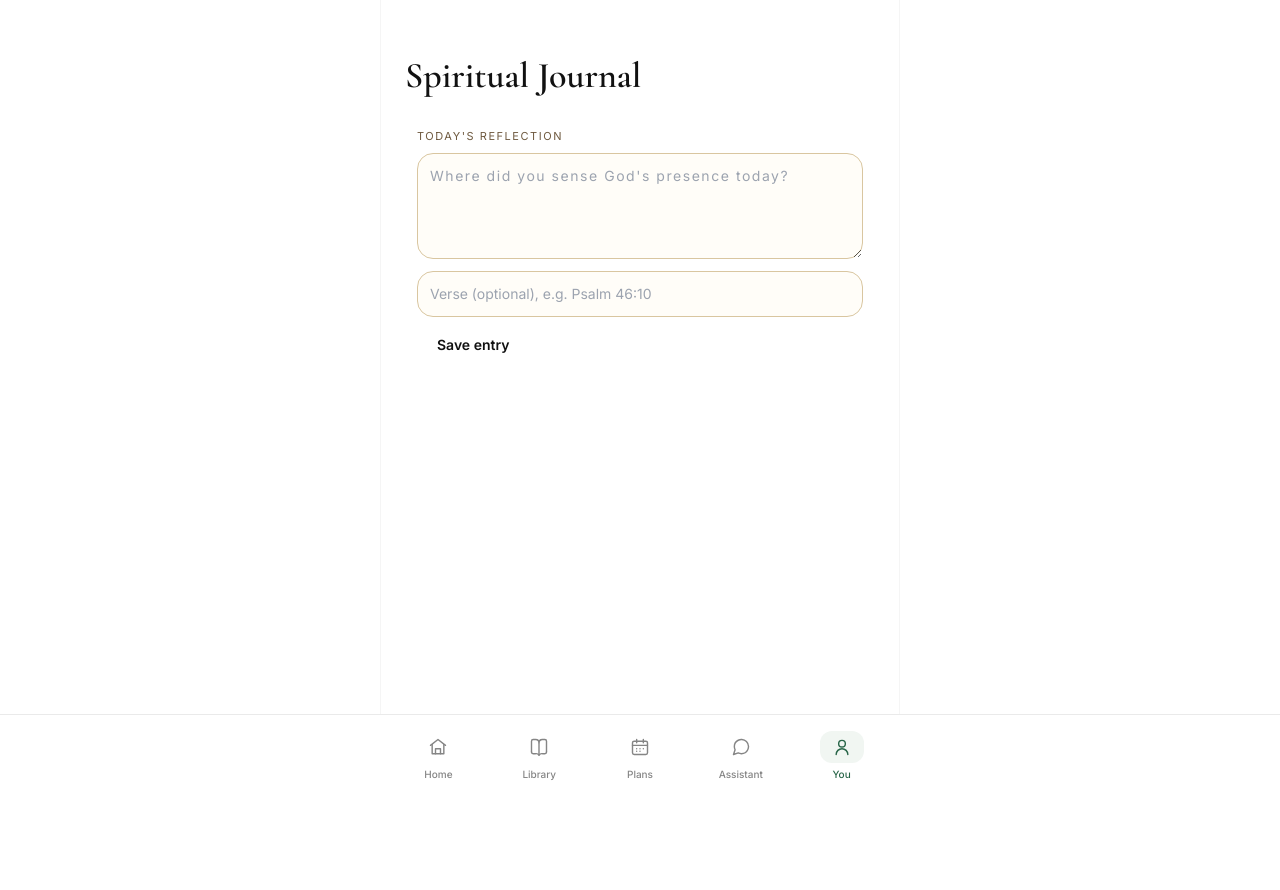
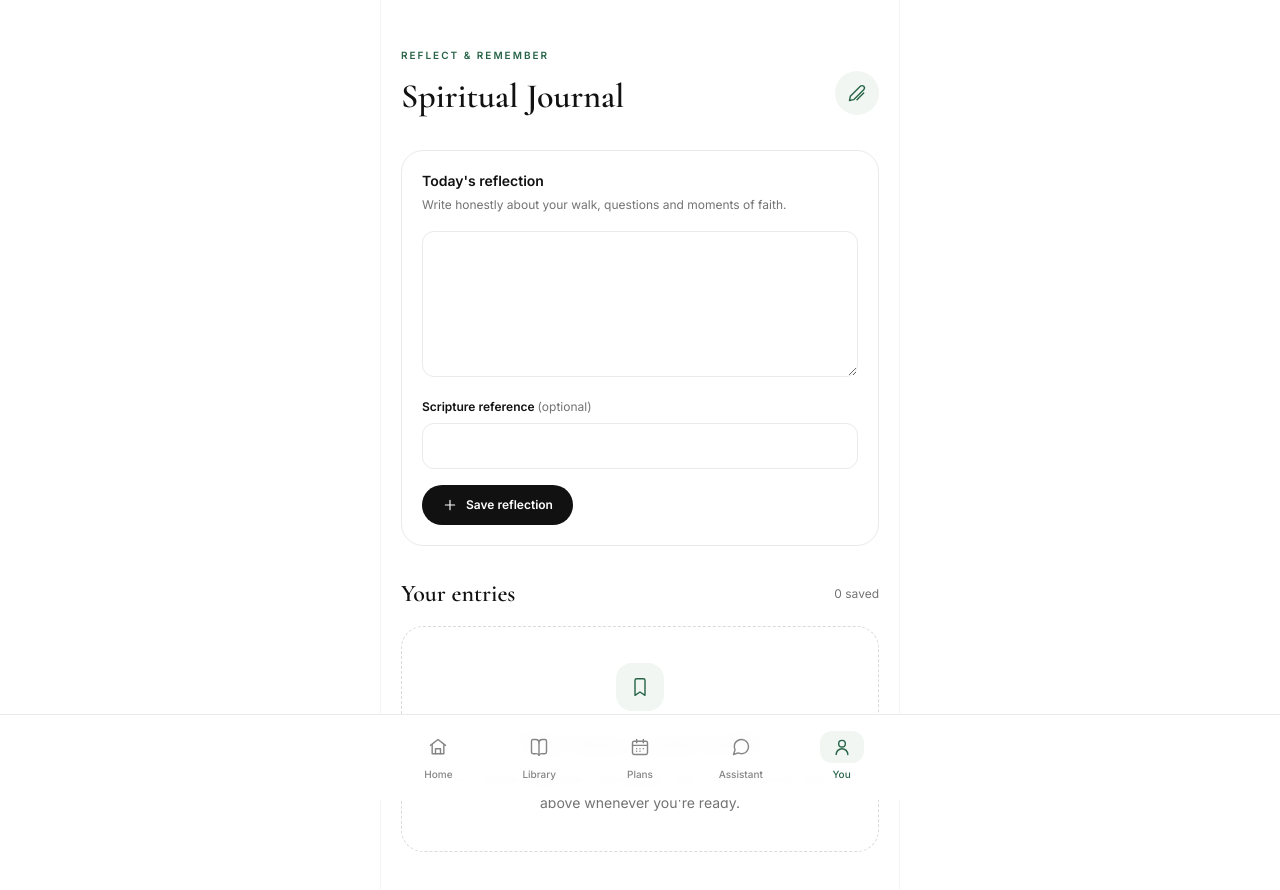
Before and after one commit to daltonfds/Biblesyn, a Next.js app: page /journal in a window 1280 px wide. Shown: the top 890 px of the page. Before the commit the page ends 800 px from the top, so only its background shows below. Built offline with nearby package versions, Linux system fonts and the light colour scheme; no server answers; the database is empty.

Commit message:
design: align screens with Biblesyn artifact

```diff
--- a/src/app/journal/page.tsx
+++ b/src/app/journal/page.tsx
@@ -1,15 +1,19 @@
 import {supabaseServer} from '@/lib/supabase/server';
-import {addEntry, deleteEntry} from './actions';
-export default async function Journal() {
-  const {data} = await supabaseServer().from('journal_entries').select('*').order('created_at', {ascending: false});
-  const f = 'w-full rounded-2xl border border-[#D9C6A0] bg-[#FFFDF8] p-3 text-sm';
-  return (<div className="px-5 pt-14"><h1 className="px-1 font-serif text-4xl font-semibold">Spiritual Journal</h1>
-    <form action={addEntry} className="mt-4 space-y-2 rounded-2xl bg-parchment p-4">
-      <label className="block text-[11px] tracking-[.14em] text-[#6F5A40]">TODAY&apos;S REFLECTION<textarea name="body" required rows={4} placeholder="Where did you sense God's presence today?" className={`${f} mt-2`} /></label>
-      <input name="verse_ref" placeholder="Verse (optional), e.g. Psalm 46:10" aria-label="Verse" className={f} />
-      <button className="h-10 rounded-full bg-gold px-5 text-sm font-semibold text-umber">Save entry</button></form>
-    <div className="mt-4 space-y-2">{data?.map((e: any) => <div key={e.id} className="rounded-2xl border border-[#E3D5B8] bg-[#FFFDF8] p-4">
-      <div className="flex justify-between text-xs text-[#6F5A40]"><span>{new Date(e.created_at).toLocaleDateString()}</span>{e.verse_ref && <span className="rounded-full bg-parchment px-2">{e.verse_ref}</span>}</div>
-      <p className="mt-2 whitespace-pre-line font-serif text-xl leading-snug">{e.body}</p>
-      <form action={deleteEntry}><input type="hidden" name="id" value={e.id} /><button className="mt-2 text-xs text-[#6F5A40] underline">Delete</button></form></div>)}</div></div>);
+import {addEntry,deleteEntry} from './actions';
+import Icon from '@/components/Icon';
+export default async function Journal(){
+ const {data}=await supabaseServer().from('journal_entries').select('*').order('created_at',{ascending:false});
+ const field='w-full rounded-xl border border-line bg-white px-4 py-3 text-sm outline-none transition focus:border-green';
+ return <div className="px-5 pt-12">
+  <p className="text-[10px] font-semibold uppercase tracking-[.2em] text-green">REFLECT & REMEMBER</p><div className="flex items-center justify-between"><h1 className="mt-2 font-serif text-[34px] font-semibold">Spiritual Journal</h1><span className="flex h-11 w-11 items-center justify-center rounded-full bg-greenSoft text-green"><Icon name="pen-line"/></span></div>
+  <form action={addEntry} className="mt-7 rounded-[22px] border border-line p-5">
+   <label className="block text-sm font-semibold" htmlFor="reflection">Today's reflection</label><p className="mt-1 text-xs leading-5 text-muted">Write honestly about your walk, questions and moments of faith.</p>
+   <textarea id="reflection" name="body" required rows={5} className={`${field} mt-4 resize-y leading-6`}/>
+   <label className="mt-4 block text-xs font-semibold" htmlFor="verse_ref">Scripture reference <span className="font-normal text-muted">(optional)</span></label><input id="verse_ref" name="verse_ref" className={`${field} mt-2`}/>
+   <button className="mt-4 inline-flex items-center gap-2 rounded-full bg-ink px-5 py-3 text-xs font-semibold text-white transition hover:bg-green"><Icon name="plus" size={16}/> Save reflection</button>
+  </form>
+  <section className="mt-8"><div className="mb-4 flex items-center justify-between"><h2 className="font-serif text-2xl font-semibold">Your entries</h2><span className="text-xs text-muted">{data?.length??0} saved</span></div>
+   {data?.length?<div className="space-y-3">{data.map((entry:any)=><article key={entry.id} className="rounded-[22px] border border-line p-5"><div className="flex items-center justify-between gap-3 text-[11px] text-muted"><time dateTime={entry.created_at}>{new Date(entry.created_at).toLocaleDateString()}</time>{entry.verse_ref&&<span className="rounded-full bg-greenSoft px-3 py-1 font-medium text-green">{entry.verse_ref}</span>}</div><p className="mt-3 whitespace-pre-line font-serif text-xl leading-relaxed">{entry.body}</p><form action={deleteEntry} className="mt-4"><input type="hidden" name="id" value={entry.id}/><button aria-label="Delete journal entry" className="inline-flex items-center gap-1 text-xs text-muted transition hover:text-red-700"><Icon name="trash-2" size={14}/> Delete</button></form></article>)}</div>:<div className="rounded-[22px] border border-dashed border-[#DADADA] px-6 py-9 text-center"><div className="mx-auto flex h-12 w-12 items-center justify-center rounded-2xl bg-greenSoft text-green"><Icon name="bookmark"/></div><h3 className="mt-4 font-serif text-2xl font-semibold">Your story, in your words</h3><p className="mt-2 text-sm leading-6 text-muted">Your saved reflections will appear here. Start with the entry above whenever you're ready.</p></div>}
+  </section>
+ </div>;
 }
```
